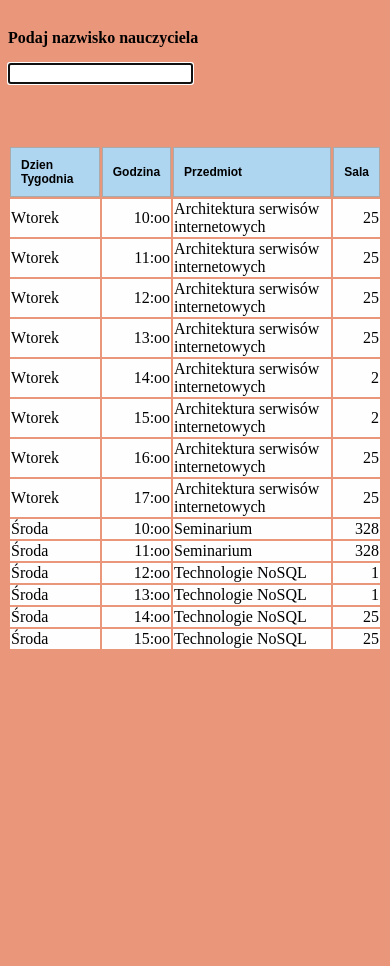
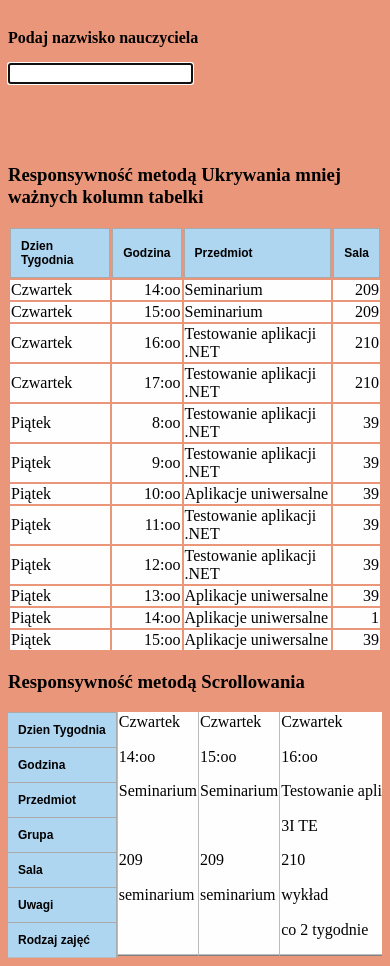
Before and after one commit to mlabuda2/leaflet, a website: page docs/responsivesite.html in a window 390 px wide. Shown: the part 98-1064 px from the top of the page. Before the commit the page ends 844 px from the top, so only its background shows below. Drawn offline with nearby package versions, Linux system fonts and the light colour scheme.

Commit message:
added responsively #4

```diff
--- /dev/null
+++ b/docs/assets/stylesheets/flip-scroll.css
@@ -0,0 +1,29 @@
+@media only screen and (max-width: 800px) {
+
+	#flip-scroll .cf:after { visibility: hidden; display: block; font-size: 0; content: " "; clear: both; height: 0; }
+	#flip-scroll * html .cf { zoom: 1; }
+	#flip-scroll *:first-child+html .cf { zoom: 1; }
+
+	#flip-scroll table { width: 100%; border-collapse: collapse; border-spacing: 0; }
+
+	#flip-scroll th,
+	#flip-scroll td { margin: 0; vertical-align: top; }
+	#flip-scroll th { text-align: left; }
+
+	#flip-scroll table { display: block; position: relative; width: 100%; }
+	#flip-scroll thead { display: block; float: left; }
+	#flip-scroll tbody { display: block; width: auto; position: relative; overflow-x: auto; white-space: nowrap; }
+	#flip-scroll thead tr { display: block; }
+	#flip-scroll th { display: block; text-align: left; }
+	#flip-scroll tbody tr { display: inline-block; vertical-align: bottom; }
+	#flip-scroll td { display: block; min-height: 2.04em; text-align: left; }
+
+
+	 /*sort out borders*/
+
+	#flip-scroll th { border-bottom: 0; border-left: 0; }
+	#flip-scroll td { border-left: 0; border-right: 0; border-bottom: 0; }
+	#flip-scroll tbody tr { border-left: 1px solid #babcbf; }
+	#flip-scroll th:last-child,
+	#flip-scroll td:last-child { border-bottom: 1px solid #babcbf; }
+}
--- a/docs/responsivesite.html
+++ b/docs/responsivesite.html
@@ -11,7 +11,8 @@
 		<link rel="stylesheet" href="assets/stylesheets/table.style.css" />
 		<link rel="stylesheet" href="assets/stylesheets/styleResponsive.css" />
 		<link rel="stylesheet" href="assets/stylesheets/unseen.css" />
-
+		<link rel="stylesheet" href="assets/stylesheets/flip-scroll.css" />
+		<link rel="stylesheet" href="assets/stylesheets/bootstrap-responsive.min.css" />
 </head>
 
 <body>
@@ -26,10 +27,11 @@
 			</div>
 		</section>
 	</div> <!-- class wrapper -->
-
+<div class="container-fluid">
  <section id="unseen">
-	<table id="plan" class='table'>
-		<thead>
+	<h3>Responsywność metodą Ukrywania mniej ważnych kolumn tabelki</h3>
+	<table id="plan" class="table-bordered table-striped table-condensed cf">
+		<thead class="cf">
 			<tr>
 				<th class='th'>Dzien Tygodnia</th>
 				<th class='th'>Godzina</th>
@@ -40,13 +42,13 @@
 				<th class='th'>Rodzaj zajęć</th>
 			</tr>
 		</thead>
-	</table>
+		<tbody>
 
 	<script>
 	document.addEventListener("DOMContentLoaded", function() {
 
 	  $(function() {
-	      $.each(planwb, function(i, item) {
+	      $.each(plantb, function(i, item) {
 	        var $tr = $("<tr class='tr'>").append(
 	              $('<td>').text(item.dzien),
 	              $("<td class='numeric'>").text(item.godz),
@@ -62,7 +64,53 @@
 	});
 	});
 	</script>
+	</tbody>
+	</table>
 </section>
+
+<section id='flip-scroll'>
+	<h3>Responsywność metodą Scrollowania</h3>
+	<table id="plan2" class="table-bordered table-striped table-condensed cf">
+		<thead class="cf">
+			<tr>
+				<th class='th'>Dzien Tygodnia</th>
+				<th class='th'>Godzina</th>
+				<th allign=left class='th'>Przedmiot</th>
+				<th class='th'>Grupa</th>
+				<th class='th' class='numeric'>Sala</th>
+				<th class='th'>Uwagi</th>
+				<th class='th'>Rodzaj zajęć</th>
+			</tr>
+		</thead>
+		<tbody>
+
+
+		<script>
+		document.addEventListener("DOMContentLoaded", function() {
+
+		  $(function() {
+		      $.each(plantb, function(i, item) {
+		        var $tr = $("<tr class='tr'>").append(
+		              $('<td>').text(item.dzien),
+		              $("<td class='numeric'>").text(item.godz),
+		              $('<td>').text(item.przedmiot),
+		              $('<td>').text(item.grupa),
+		              $("<td class='numeric'>").text(item.sala),
+		              $('<td>').text(item.typ),
+		              $('<td>').text(item.uwagi)
+		          );
+		        // console.log($tr.wrap('<p>').html());
+						$('#plan2').append($tr);
+		      });
+		});
+		});
+		</script>
+		</tbody>
+	</table>
+</section>
+
+</div>
+
 </body>
 
 
```
Also changed, not shown: docs/assets/stylesheets/bootstrap-responsive.min.css.
